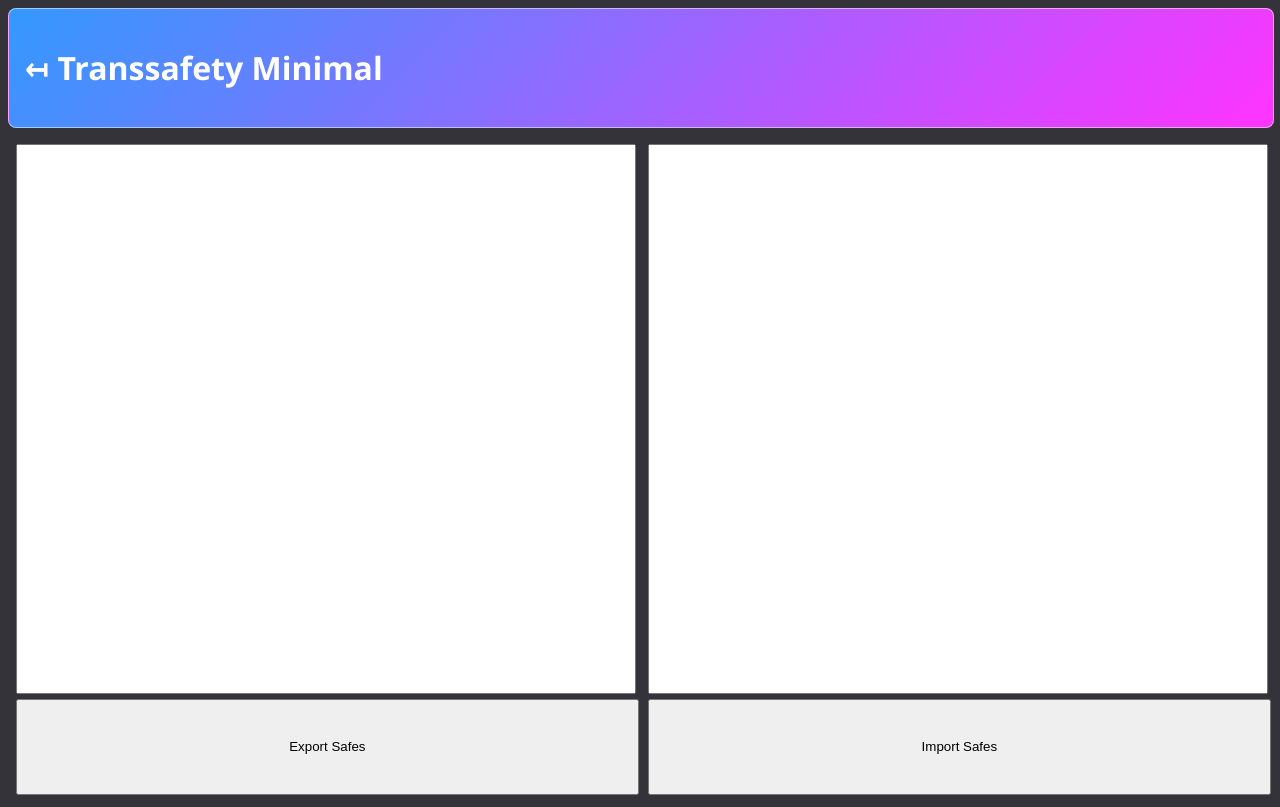
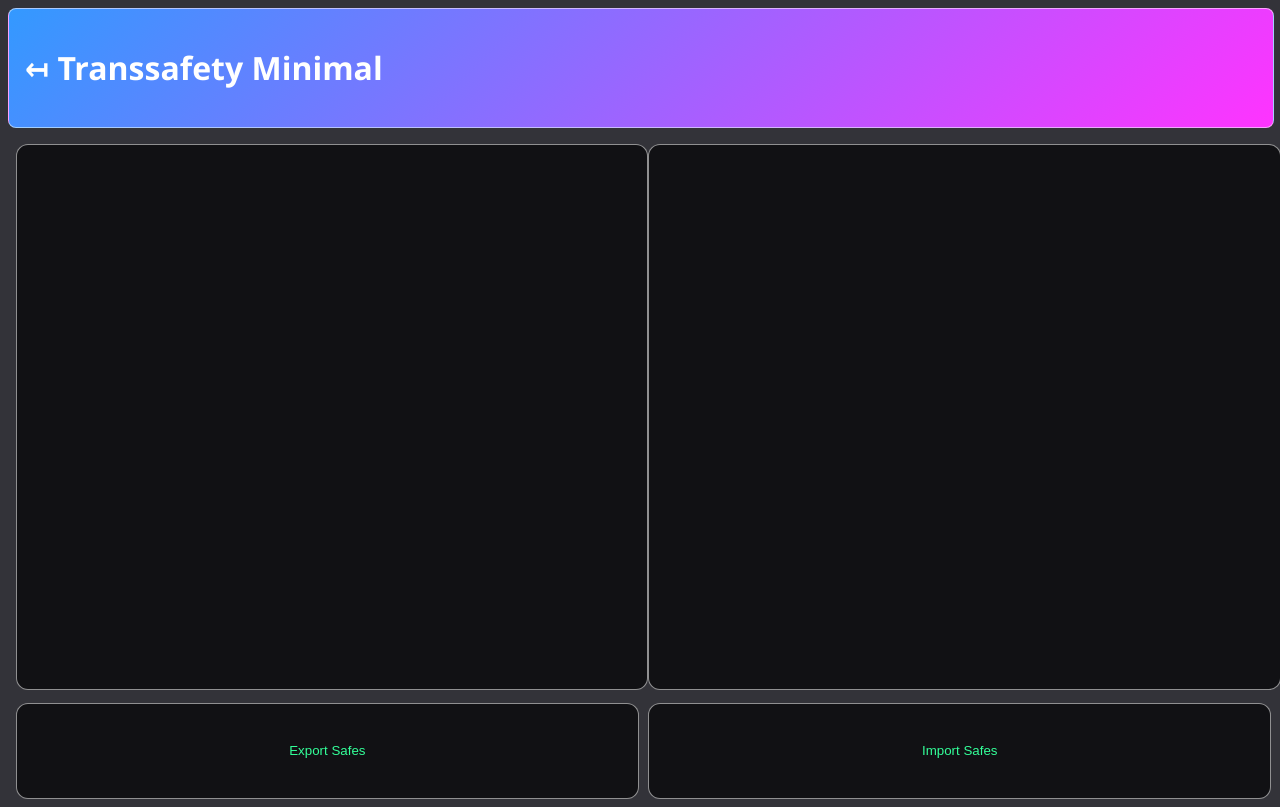
Before and after one commit to MaleneJung/transsafety-minimal-app, a plain HTML site: page backup/index.html in a window 1280 px wide. Drawn offline with Linux system fonts and the light colour scheme; no server answers.

Commit message:
A little bit of css magic

```diff
--- a/master.css
+++ b/master.css
@@ -56,10 +56,30 @@ body {
 #backup-split textarea {
     resize: none;
     width: 48vw;
-    height: calc(100vh - 16rem);
+    height: calc(100vh - 17rem);
+    margin-bottom: 0.5rem;
 }
 
 #backup-split input {
     width: 48.65vw;
     height: 6rem;
 }
+
+textarea, button, input {
+    background-color: #111114;
+    color: #33FF99;
+    outline: none;
+    border: #FFFFFF88 1px solid;
+    border-radius: 12px;
+    padding: 8px;
+}
+
+textarea:focus, button:focus, button:hover, input:focus, input:hover {
+    border: #33FF99 1px solid;
+    border-radius: 8px;
+    transition: all 512ms ease;
+}
+
+a {
+    color: #33FF99;
+}
```
